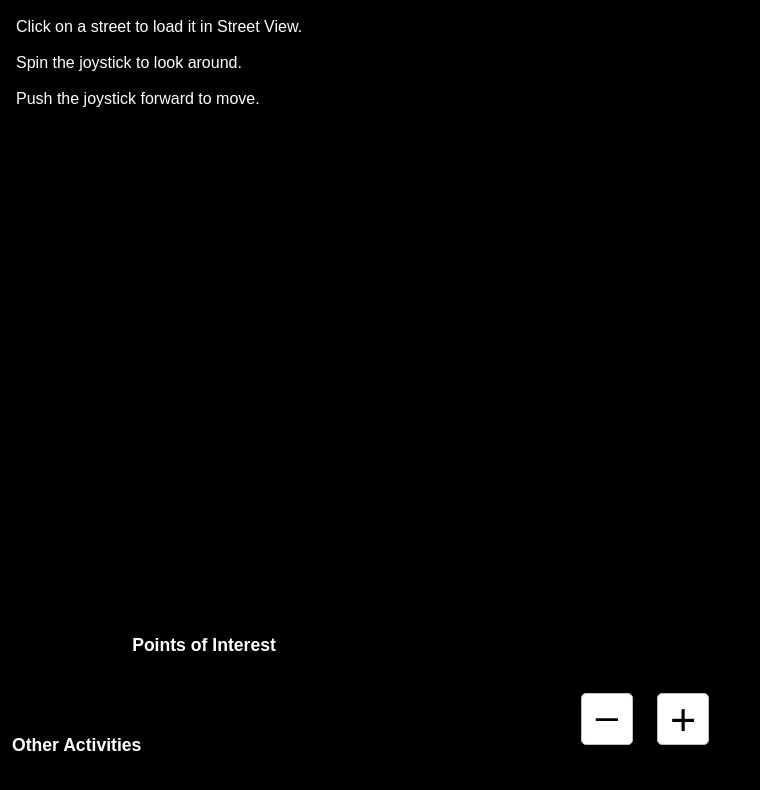
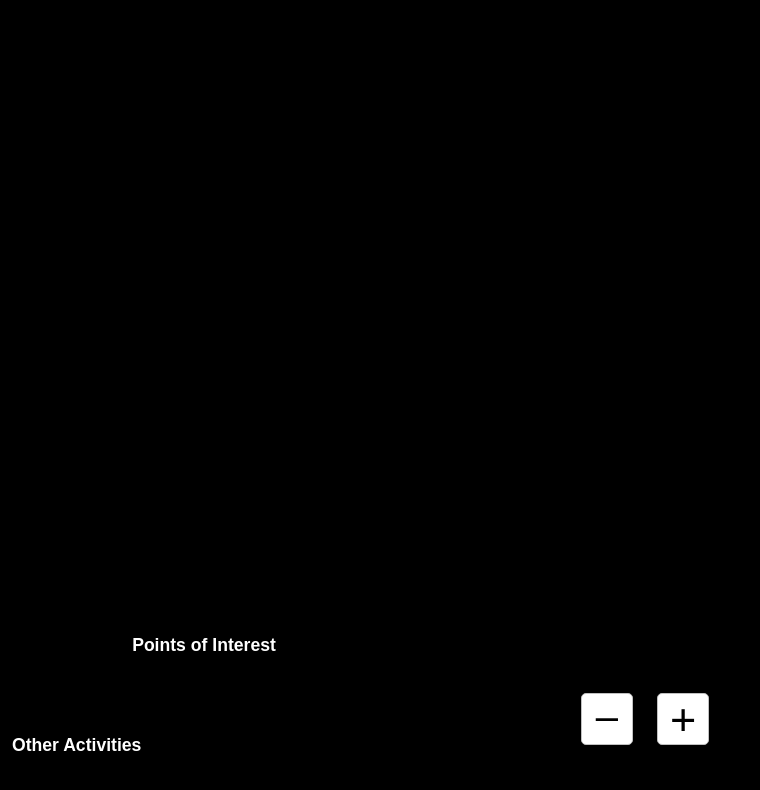
Before and after one commit to LiquidGalaxy/lg-peruse-a-rue, a website: page public/touchscreen/index.html in a window 1280 px wide. Shown: the whole page, without its empty margins (0-760 px from the left). Drawn offline with nearby package versions, Linux system fonts and the light colour scheme; some packages are replaced by stand-ins of ours; files that its build step writes are made by us from their sources; no server answers; files whose address does not match are found by name.

Commit message:
Remove instructions box

```diff
--- a/public/stylesheets/touchscreen.styl
+++ b/public/stylesheets/touchscreen.styl
@@ -131,14 +131,6 @@ hidden()
 #poi-categories>li.poi-tab-inactive
   background-color: black
 
-#instructions-box
-  padding: 8px
-  position: absolute
-  left: 8px
-  top: 10px
-  width: 384px
-  box()
-
 #zoom-control-box
   position: absolute
   bottom: 40px
--- a/public/touchscreen/index.html
+++ b/public/touchscreen/index.html
@@ -27,13 +27,6 @@
       <div><p>ERROR: JavaScript not activated</p><div>
     </noscript>
     <div id="map_canvas"></div>
-    <div id="instructions-box">
-      Click on a street to load it in Street View.<br />
-      <br />
-      Spin the joystick to look around.<br />
-      <br />
-      Push the joystick forward to move.
-    </div>
     <div id="zoom-control-box">
       <div id="zoom-out" class="zoom-control-button">&#8211;</div>
       <div id="zoom-in"  class="zoom-control-button">+</div>
```
